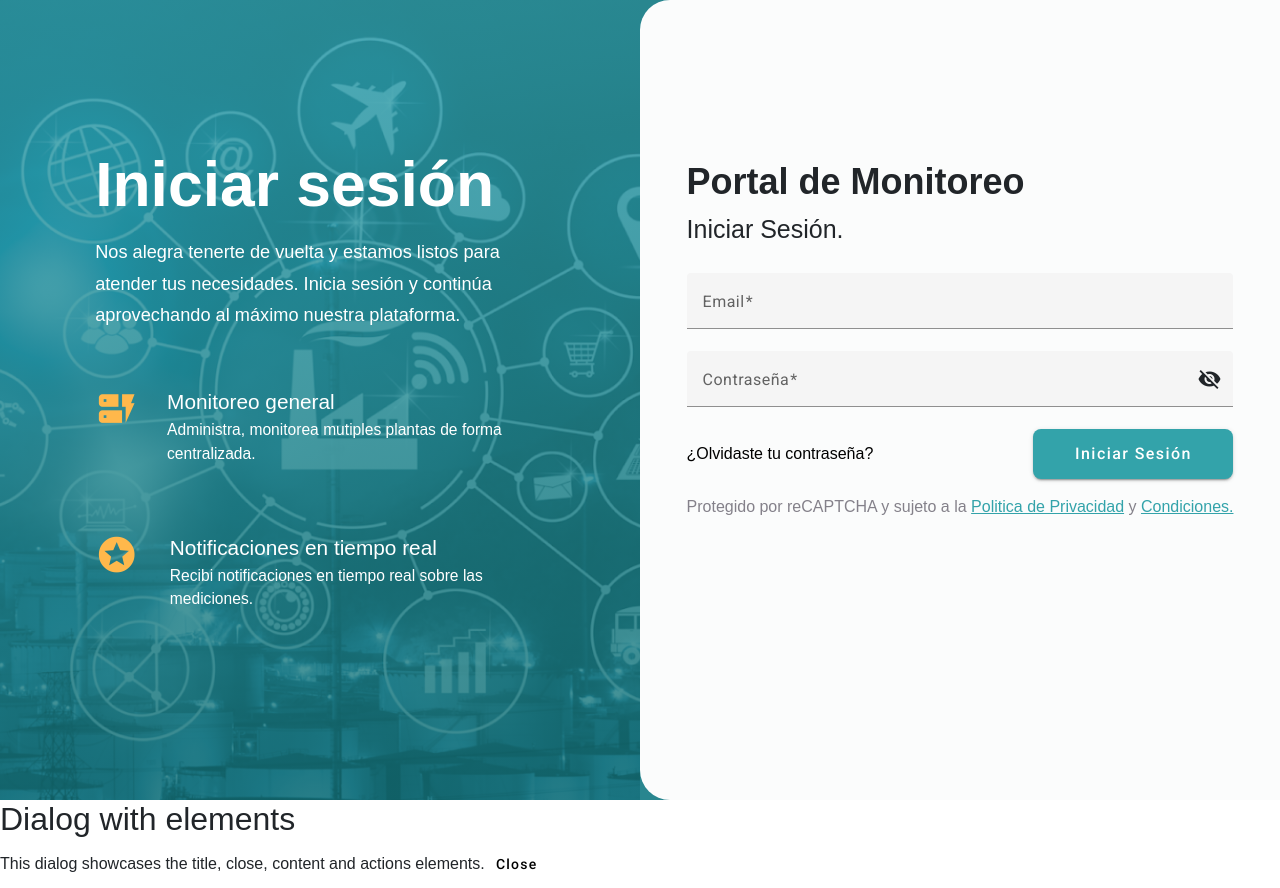
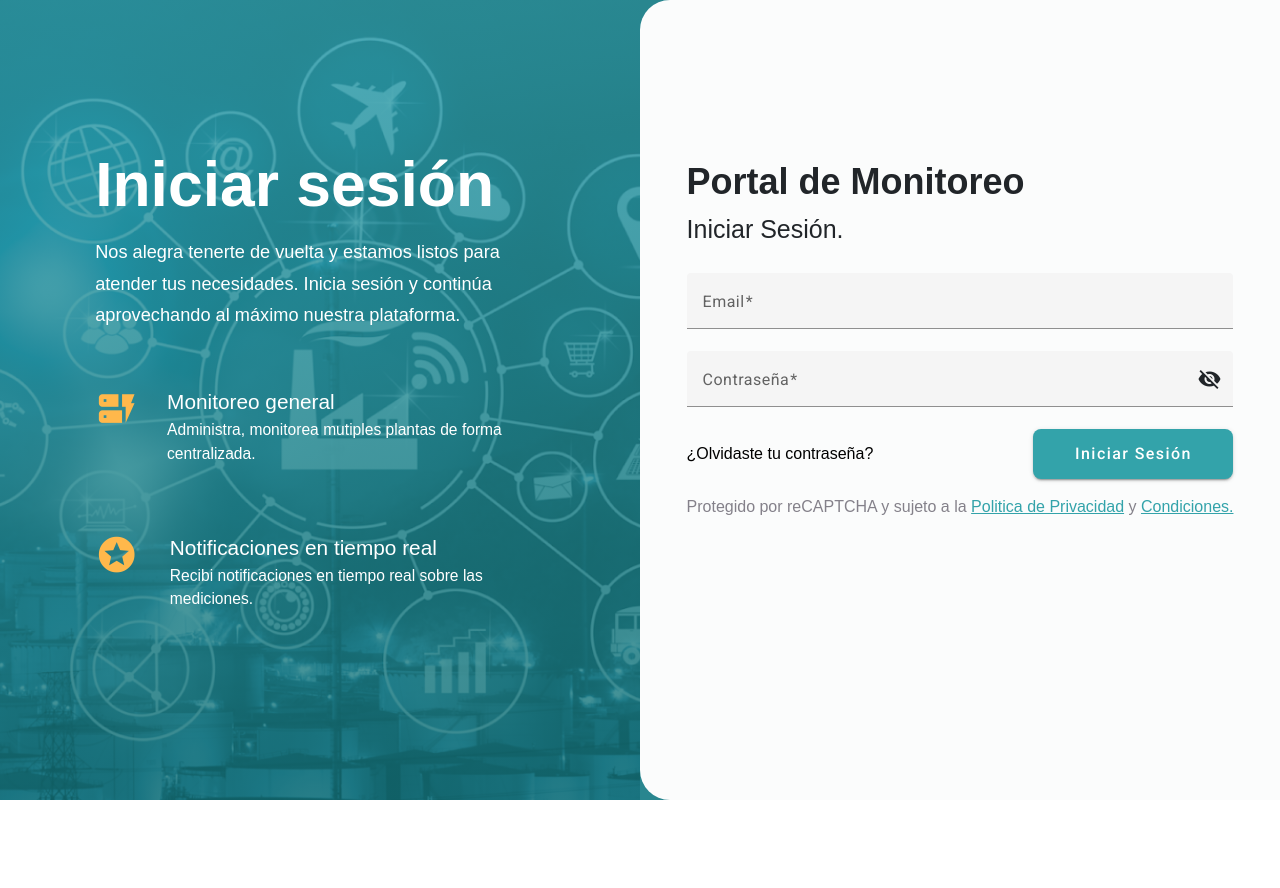
Before and after one commit to asanjinez/techforb-challenge-frontend, an Angular app: page /auth/login in a window 1280 px wide. After the commit the page ends 800 px from the top, so only its background shows below. Built offline with nearby package versions, Linux system fonts and the light colour scheme.

Commit message:
elimino dialog sin uso

```diff
--- a/src/app/pages/auth/login/login.component.html
+++ b/src/app/pages/auth/login/login.component.html
@@ -76,9 +76,3 @@
         </div>
     </div>
 </div>
-
-<h2 mat-dialog-title>Dialog with elements</h2>
-<mat-dialog-content>This dialog showcases the title, close, content and actions elements.</mat-dialog-content>
-<mat-dialog-actions>
-  <button mat-button mat-dialog-close>Close</button>
-</mat-dialog-actions>
```
